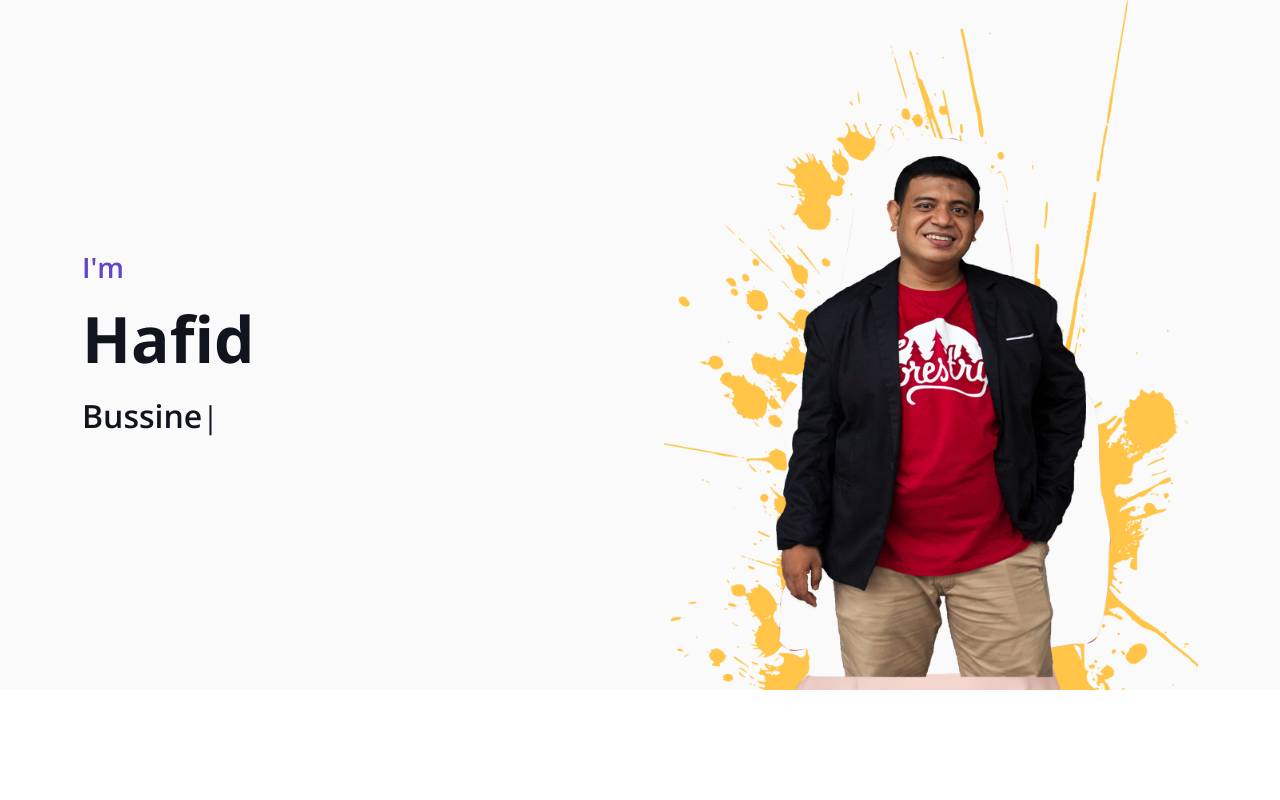
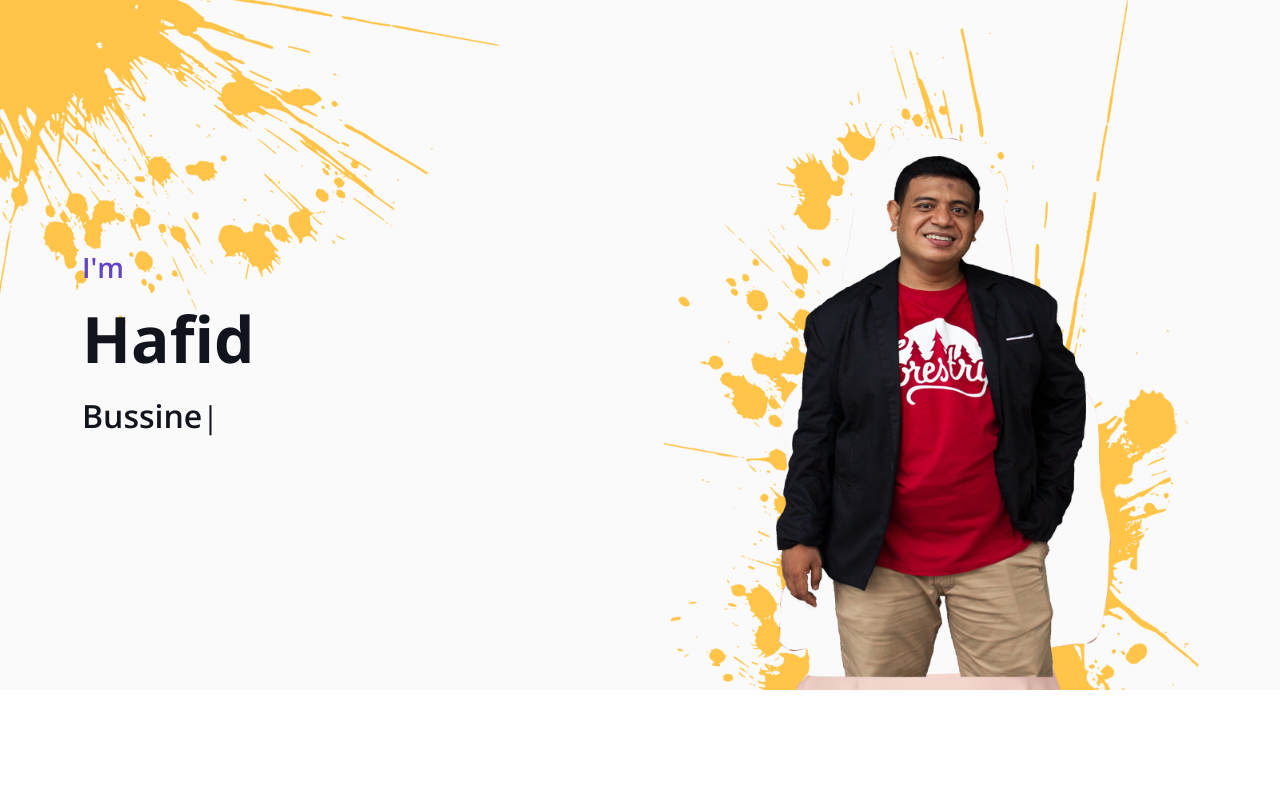
Before and after one commit to saya-hafid/My_journey, a plain HTML site: page index.html in a window 1280 px wide. Shown: the top 800 px of the page. Drawn offline with nearby package versions, Linux system fonts and the light colour scheme.

Commit message:
aktif kan background url di css

```diff
--- a/css/style.css
+++ b/css/style.css
@@ -106,7 +106,7 @@
 /*** Header ***/
 #home {
     margin-bottom: 6rem;
-    /*background: url(../img/bg-header.png) left top no-repeat;*/
+    background: url(../img/bg-header.png) left top no-repeat;
 }
 
 .typed-cursor {
```
